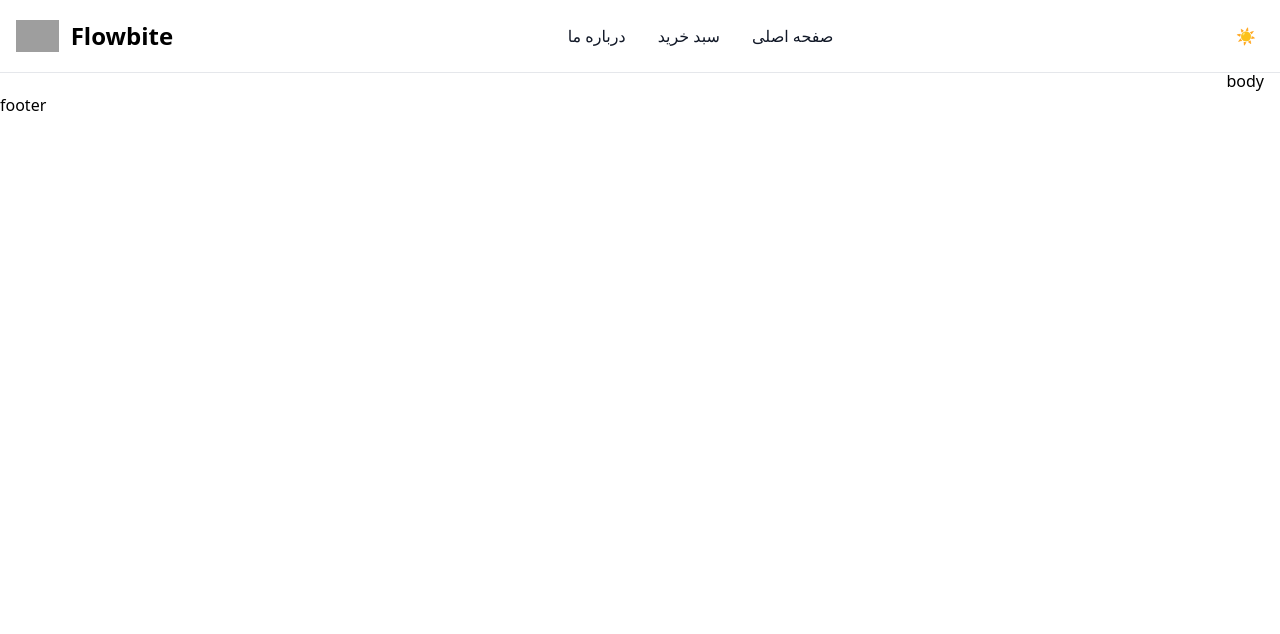
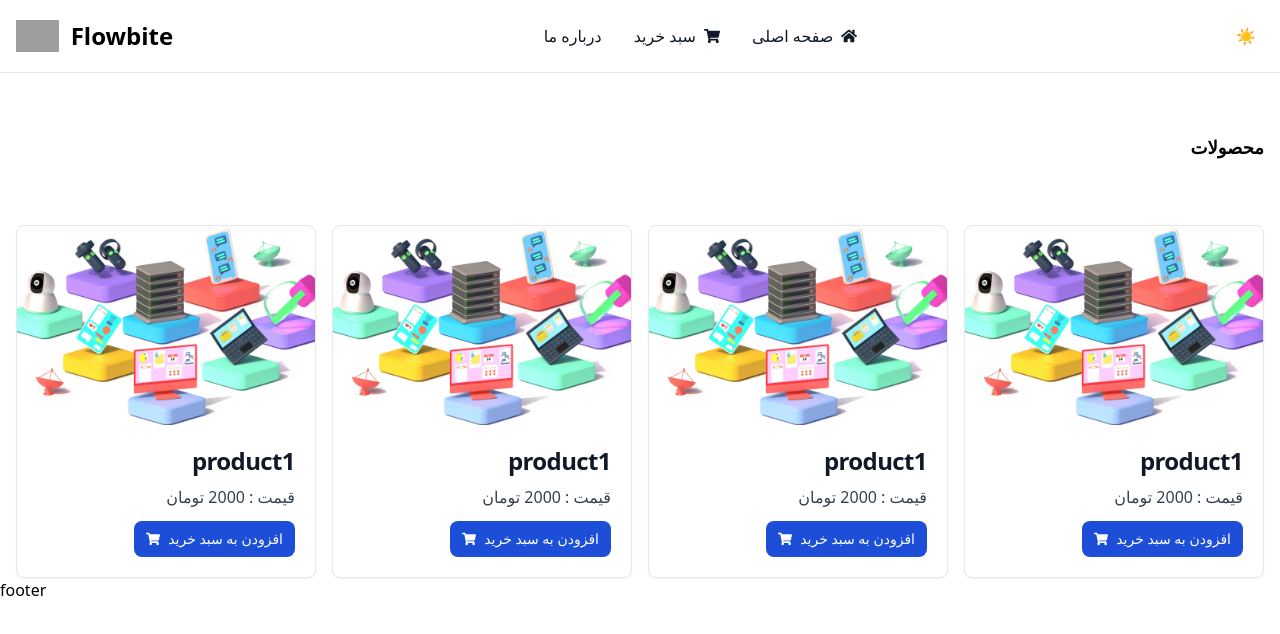
Before and after one commit to SaeedRiahi73/shopping-card, a React (Vite) app: page / in a window 1280 px wide. Shown: the top 634 px of the page. Built offline with nearby package versions, Linux system fonts and the light colour scheme; grey boxes are pictures that could not be loaded.

Commit message:
develop component shop and create component card

```diff
--- a/package.json
+++ b/package.json
@@ -12,6 +12,7 @@
   "dependencies": {
     "react": "^19.0.0",
     "react-dom": "^19.0.0",
+    "react-icons": "^5.5.0",
     "react-router-dom": "^7.4.0"
   },
   "devDependencies": {
--- /dev/null
+++ b/public/data/products.ts
@@ -0,0 +1,37 @@
+import { product } from "../../src/types/type"
+
+const productItem: product[] = [
+    {
+        id: "1",
+        name: "product1",
+        price: 2000,
+        image: "../images/product.jpg"
+    },
+    {
+        id: "2",
+        name: "product1",
+        price: 2000,
+        image: "../images/product.jpg"
+    },
+    {
+        id: "3",
+        name: "product1",
+        price: 2000,
+        image: "../images/product.jpg"
+    },
+    {
+        id: "3",
+        name: "product1",
+        price: 2000,
+        image: "../images/product.jpg"
+    },
+]
+
+
+const getProductById = (id: string): product | undefined => {
+
+    return productItem.find((product) => product.id == id);
+};
+
+
+export { productItem, getProductById };
--- a/src/components/navbar/Navbar.tsx
+++ b/src/components/navbar/Navbar.tsx
@@ -1,4 +1,7 @@
 import { useState, useEffect } from "react";
+import { FaHome } from "react-icons/fa";
+import { FaShoppingCart } from "react-icons/fa";
+
 const Navbar: React.FC = () => {
   const [menuBurger, setMenuBurger] = useState<boolean>(false);
 
@@ -75,18 +78,18 @@ const Navbar: React.FC = () => {
             <li>
               <a
                 href="#"
-                className="block py-2 px-3 text-gray-900 rounded-sm hover:bg-gray-100 md:hover:bg-transparent md:hover:text-blue-700 md:p-0 md:dark:hover:text-blue-500 dark:text-white dark:hover:bg-gray-700 dark:hover:text-white md:dark:hover:bg-transparent dark:border-gray-700"
+                className="flex flex-row items-center gap-2 py-2 px-3 text-gray-900 rounded-sm hover:bg-gray-100 md:hover:bg-transparent md:hover:text-blue-700 md:p-0 md:dark:hover:text-blue-500 dark:text-white dark:hover:bg-gray-700 dark:hover:text-white md:dark:hover:bg-transparent dark:border-gray-700"
                 aria-current="page"
               >
-                صفحه اصلی
+                <FaHome /> صفحه اصلی
               </a>
             </li>
             <li>
               <a
                 href="#"
-                className="block py-2 px-3 text-gray-900 rounded-sm hover:bg-gray-100 md:hover:bg-transparent md:hover:text-blue-700 md:p-0 md:dark:hover:text-blue-500 dark:text-white dark:hover:bg-gray-700 dark:hover:text-white md:dark:hover:bg-transparent dark:border-gray-700"
+                className="flex flex-row items-center gap-2 py-2 px-3 text-gray-900 rounded-sm hover:bg-gray-100 md:hover:bg-transparent md:hover:text-blue-700 md:p-0 md:dark:hover:text-blue-500 dark:text-white dark:hover:bg-gray-700 dark:hover:text-white md:dark:hover:bg-transparent dark:border-gray-700"
               >
-                سبد خرید
+                <FaShoppingCart /> سبد خرید
               </a>
             </li>
             <li>
--- /dev/null
+++ b/src/components/share/Card.tsx
@@ -0,0 +1,28 @@
+import { FaShoppingCart } from "react-icons/fa";
+import { IPropsCard } from "../../interface/IProps";
+
+const Card: React.FC<IPropsCard> = ({ product }) => {
+  return (
+    <div className="max-w-sm bg-white border border-gray-200 rounded-lg shadow-sm dark:bg-gray-800 dark:border-gray-700">
+      <a href="#">
+        <img className="rounded-t-lg" src={`${product.image}`} alt="" />
+      </a>
+      <div className="p-5">
+        <a href="#">
+          <h5 className="mb-2 text-2xl font-bold tracking-tight text-gray-900 dark:text-white">
+            {product.name}
+          </h5>
+        </a>
+        <p className="mb-3 font-normal text-gray-700 dark:text-gray-400">
+          قیمت : {product.price} تومان
+        </p>
+        <button className="flex-row gap-2 inline-flex items-center px-3 py-2 text-sm font-medium text-center text-white bg-blue-700 rounded-lg hover:bg-blue-800 focus:ring-4 focus:outline-none focus:ring-blue-300 dark:bg-blue-600 dark:hover:bg-blue-700 dark:focus:ring-blue-800">
+          افزودن به سبد خرید
+          <FaShoppingCart />
+        </button>
+      </div>
+    </div>
+  );
+};
+
+export default Card;
--- /dev/null
+++ b/src/interface/IProps.ts
@@ -0,0 +1,5 @@
+import { product } from "../types/type";
+
+export interface IPropsCard {
+    product: product
+}
--- a/src/layout/MainLayout.tsx
+++ b/src/layout/MainLayout.tsx
@@ -1,3 +1,4 @@
+import { Outlet } from "react-router-dom";
 import Navbar from "../components/navbar/Navbar";
 
 const MainLayout: React.FC = () => {
@@ -11,7 +12,7 @@ const MainLayout: React.FC = () => {
           dir="rtl"
           className="max-w-screen-xl mt-[69px] lg:px-4 mx-auto dark:text-white"
         >
-          body
+          <Outlet />
         </div>
         <div>footer</div>
       </div>
--- /dev/null
+++ b/src/pages/Shop.tsx
@@ -0,0 +1,21 @@
+import Card from "../components/share/Card";
+import { productItem } from "../../public/data/products";
+
+const Shop: React.FC = () => {
+  return (
+    <div className="flex flex-col pt-16">
+      <div className="flex">
+        <h2 className="text font-bold text-lg"> محصولات</h2>
+      </div>
+      <div className=" grid grid-cols-4 gap-4 pt-16">
+        {productItem.map((product) => (
+          <div className="flex" key={product.id}>
+            <Card product={product} />
+          </div>
+        ))}
+      </div>
+    </div>
+  );
+};
+
+export default Shop;
--- /dev/null
+++ b/src/types/type.ts
@@ -0,0 +1,6 @@
+export type product = {
+    id: string,
+    name: string,
+    price: number,
+    image: string
+}
```
Also changed, not shown: src/router/router.tsx (+7 -0 lines), public/images/product.jpg (added), 1 other file (tests, documents, lock files or other folders).
